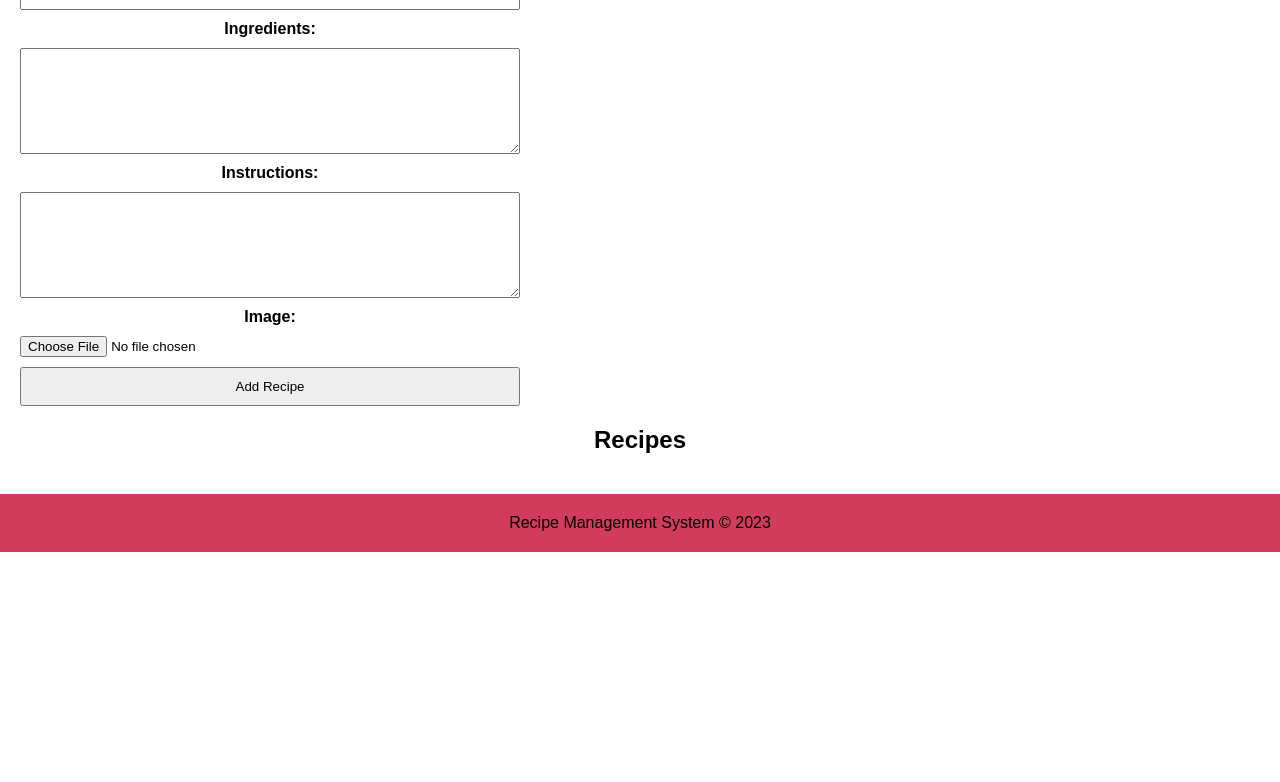
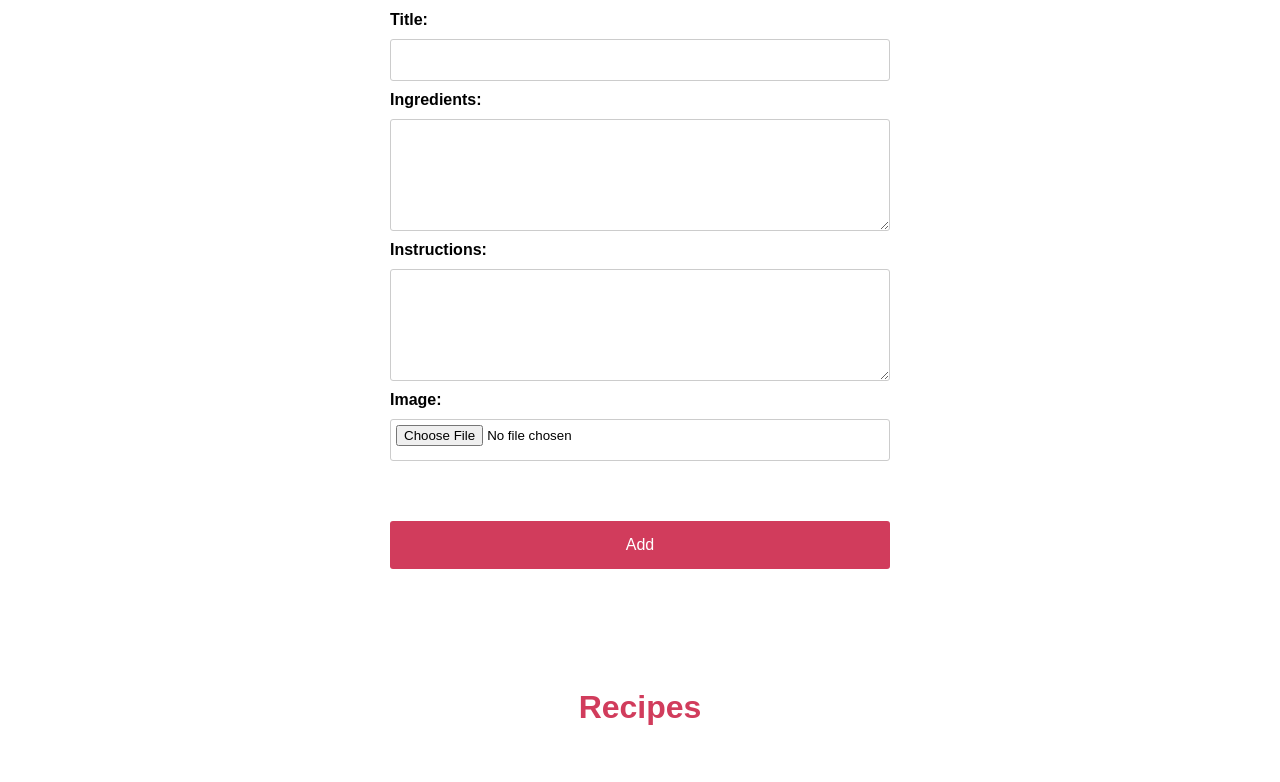
Before and after one commit to Naziasuleman/Recipe-Management-System, a plain HTML site: page index.html in a window 1280 px wide. Shown: the part 252-1034 px from the top of the page. Before the commit the page ends 804 px from the top, so only its background shows below. Drawn offline with Linux system fonts and the light colour scheme.

Commit message:
make the form attractive

```diff
--- a/index.html
+++ b/index.html
@@ -9,7 +9,7 @@
       <h1>Recipe Management System</h1>
     </header>
     <main>
-      <h2>Add a Recipe</h2>
+      <h2>Provide a recipe</h2>
       <form id="recipeForm">
         <label for="title">Title:</label>
         <input type="text" id="title" required />
@@ -23,10 +23,10 @@
         <label for="image">Image:</label>
         <input type="file" id="image" />
 
-        <button type="submit">Add Recipe</button>
+        <button type="submit">Add</button>
       </form>
 
-      <h2>Recipes</h2>
+      <h2 id="recipes">Recipes</h2>
       <ul id="recipeList"></ul>
     </main>
     <footer>Recipe Management System &copy; 2023</footer>
--- a/style.css
+++ b/style.css
@@ -8,6 +8,7 @@ header,
 footer {
   background-color: #d13c5c;
   padding: 20px;
+  color: #fff;
 }
 
 header h1,
@@ -16,36 +17,70 @@ footer {
 }
 
 main {
-  padding: 20px;
-  text-align: center;
+  display: flex;
+  flex-direction: column;
+  align-items: center;
+  justify-content: center;
+  min-height: 100vh;
+  text-align: left;
 }
 
 h2 {
-  margin-top: 0;
+  margin-top: 80px;
+  color: #d13c5c;
+  font-size: 32px;
 }
 
 form {
   display: grid;
-  grid-template-columns: 1fr;
+  grid-template-columns: 500px;
   grid-gap: 10px;
-  max-width: 500px;
+  max-width: 600px;
   margin-bottom: 20px;
-  justify-content: center;
 }
 
 #title {
-  height: 40px;
+  height: 30px;
+  padding: 5px;
+  border: 1px solid #ccc;
+  border-radius: 3px;
 }
+
 label {
   font-weight: bold;
 }
 
 textarea {
   height: 100px;
+  padding: 5px;
+  border: 1px solid #ccc;
+  border-radius: 3px;
+}
+
+#image {
+  height: 30px;
+  padding: 5px;
+  border: 1px solid #ccc;
+  border-radius: 3px;
 }
 
 button {
-  padding: 10px 20px;
+  margin-top: 50px;
+  padding: 15px 20px;
+  background: #d13c5c;
+  border: none;
+  color: white;
+  font-size: medium;
+  border-radius: 3px;
+  cursor: pointer;
+}
+
+#recipes {
+  margin-top: 100px;
+}
+
+button:hover {
+  background-color: #c13150;
 }
 
 ul {
@@ -57,6 +92,7 @@ li {
   border: 1px solid #ccc;
   padding: 10px;
   margin-bottom: 10px;
+  border-radius: 3px;
 }
 
 li h3 {
```
